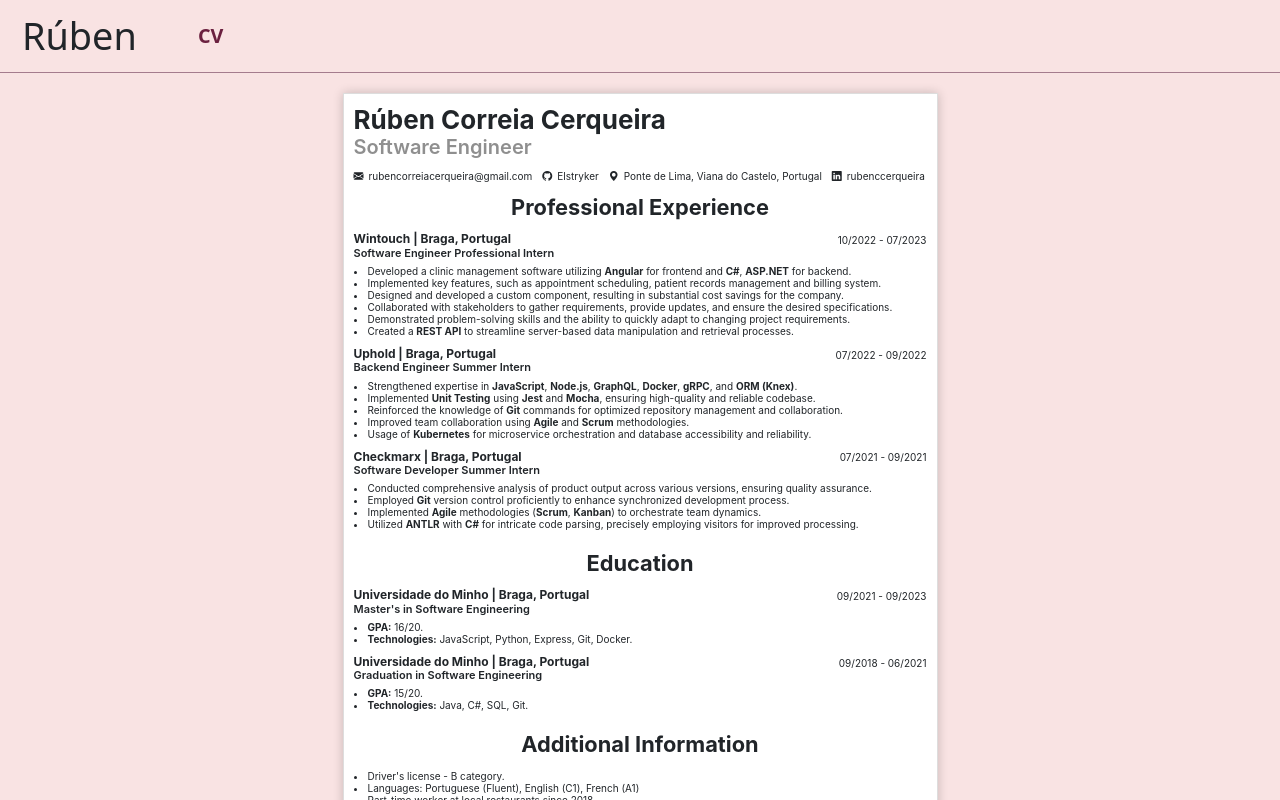
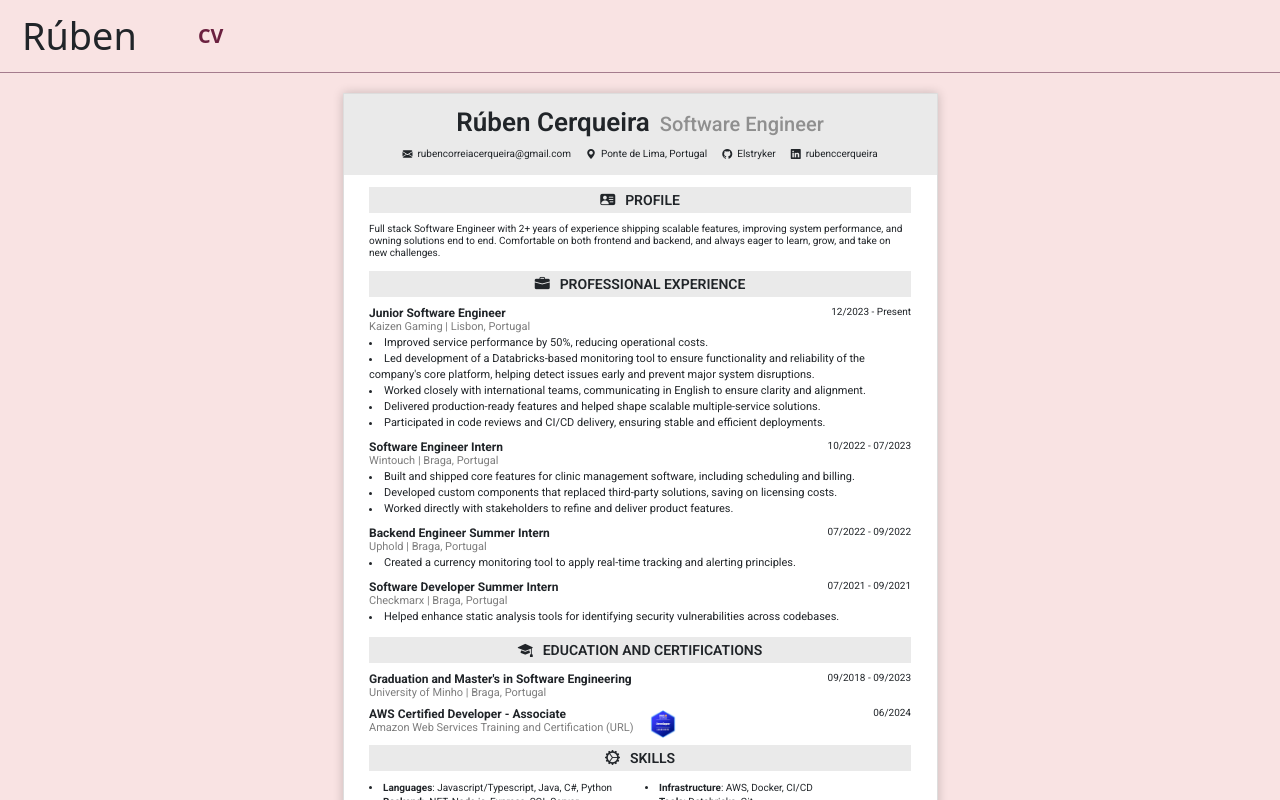
Before and after one commit to rubenccerqueira/rubenccerqueira.github.io, an Angular app: page /cv in a window 1280 px wide. Shown: the top 800 px of the page. Built offline with nearby package versions, Linux system fonts and the light colour scheme.

Commit message:
update packages and update CV page

```diff
--- a/angular.json
+++ b/angular.json
@@ -13,7 +13,7 @@
             "root": "",
             "sourceRoot": "src",
             "prefix": "app",
-            "architect": {
+            "targets": {
                 "build": {
                     "builder": "@angular-devkit/build-angular:browser",
                     "options": {
@@ -47,8 +47,8 @@
                                 },
                                 {
                                     "type": "anyComponentStyle",
-                                    "maximumWarning": "2kb",
-                                    "maximumError": "4kb"
+                                    "maximumWarning": "5kb",
+                                    "maximumError": "10kb"
                                 }
                             ],
                             "fileReplacements": [
@@ -74,10 +74,10 @@
                     "builder": "@angular-devkit/build-angular:dev-server",
                     "configurations": {
                         "production": {
-                            "browserTarget": "myWebsite:build:production"
+                            "buildTarget": "myWebsite:build:production"
                         },
                         "development": {
-                            "browserTarget": "myWebsite:build:development"
+                            "buildTarget": "myWebsite:build:development"
                         }
                     },
                     "defaultConfiguration": "development"
@@ -85,7 +85,7 @@
                 "extract-i18n": {
                     "builder": "@angular-devkit/build-angular:extract-i18n",
                     "options": {
-                        "browserTarget": "myWebsite:build"
+                        "buildTarget": "myWebsite:build"
                     }
                 },
                 "test": {
--- a/src/app/app.component.ts
+++ b/src/app/app.component.ts
@@ -4,6 +4,7 @@ import { Component } from '@angular/core';
   selector: 'app-root',
   templateUrl: './app.component.html',
   styleUrls: ['./app.component.scss'],
+  standalone: false,
 })
 export class AppComponent {
 
--- a/src/app/cv/cv.component.html
+++ b/src/app/cv/cv.component.html
@@ -1,43 +1,70 @@
 <section class="A4Page">
+  <header>
     <section class="identification">
       <!-- Identification -->
-    <h1>Rúben Correia Cerqueira</h1>
-    <h2>Software Engineer</h2>
+      <h1 [innerHtml]="cvData.name"></h1>
+      <h2 [innerHTML]="cvData.title"></h2>
     </section>
     <section class="contacts">
       <!-- Contacts -->
-    <ul class="contactList">
-      <li class="contactItem">
+      <div class="contactItem">
         <i class="bi bi-envelope-fill"></i>
-        <a href="mailto:{{ cvData.contacts.email }}">{{ cvData.contacts.email }}</a>
-      </li>
-      <li class="contactItem">
+        <a
+          href="mailto:{{ cvData.contacts.email }}"
+          [innerHTML]="cvData.contacts.email"
+        ></a>
+      </div>
+      <div class="contactItem">
+        <i class="bi bi-geo-alt-fill"></i>
+        <p [innerHTML]="cvData.contacts.location"></p>
+      </div>
+      <div class="contactItem">
         <i class="bi bi-github"></i>
-        <a href="https://github.com/{{ cvData.contacts.github }}">{{ cvData.contacts.github }}</a>
-      </li>
-      <li class="contactItem">
-        <i class="bi bi-geo-alt-fill"></i>
-        <p>{{ cvData.contacts.location }}</p>
-      </li>
-      <li class="contactItem">
+        <a
+          href="https://github.com/{{ cvData.contacts.github }}"
+          [innerHTML]="cvData.contacts.github"
+        ></a>
+      </div>
+      <div class="contactItem">
         <i class="bi bi-linkedin"></i>
-        <a href="https://linkedin.com/in/:{{ cvData.contacts.linkedin }}">{{ cvData.contacts.linkedin }}</a>
-      </li>
-    </ul>
+        <a
+          href="https://linkedin.com/in/{{ cvData.contacts.linkedin }}"
+          [innerHTML]="cvData.contacts.linkedin"
+        ></a>
+      </div>
+    </section>
+  </header>
+  <div class="body">
+    <section class="sectionWithTitle">
+      <!-- Profile -->
+      <div class="titleArea">
+        <i class="bi bi-person-vcard-fill"></i>
+        <h1>PROFILE</h1>
+      </div>
+      <p class="summaryText" [innerHTML]="cvData.summary"></p>
     </section>
     <section class="sectionWithTitle">
       <!-- Professional Experience -->
-    <h1>Professional Experience</h1>
+      <div class="titleArea">
+        <i class="bi bi-briefcase-fill"></i>
+        <h1 class="sectionTitle">PROFESSIONAL EXPERIENCE</h1>
+      </div>
       <div class="experienceSection">
-      <div *ngFor="let experience of cvData.professionalExperience" class="contextInfo">
-        <div class="firstLine">
-          <h2>{{ experience.organization }} | {{ experience.location }}, {{experience.country}}</h2>
-          <h4>{{ experience.dateBegin }} - {{ experience.dateEnd }}</h4>
-        </div>
-        <h3>
+        <div
+          *ngFor="let experience of cvData.professionalExperience"
+          class="contextInfo"
+        >
+          <h2 class="jobTitle">
             {{ experience.title }}
+          </h2>
+          <h3 class="organizationAndLocation">
+            {{ experience.organization }} | {{ experience.location }},
+            {{ experience.country }}
           </h3>
-        <ul>
+          <h4 class="datePeriod">
+            {{ experience.dateBegin }} - {{ experience.dateEnd }}
+          </h4>
+          <ul class="description">
             <li *ngFor="let item of experience.body" [innerHtml]="item"></li>
           </ul>
         </div>
@@ -45,27 +72,65 @@
     </section>
     <section class="sectionWithTitle">
       <!-- Education -->
-    <h1>Education</h1>
-    <div class="experienceSection">
-      <div *ngFor="let education of cvData.education" class="contextInfo">
-        <div class="firstLine">
-          <h2>{{ education.organization }} | {{ education.location }}, {{education.country}}</h2>
-          <h4>{{ education.dateBegin }} - {{ education.dateEnd }}</h4>
+      <div class="titleArea">
+        <i class="bi bi-mortarboard-fill"></i>
+        <h1>EDUCATION AND CERTIFICATIONS</h1>
       </div>
-        <h3>
+      <div class="educationSection">
+        <div
+          *ngFor="let education of cvData.education"
+          class="contextInfo"
+        >
+          <h2 class="jobTitle">
             {{ education.title }}
+          </h2>
+          <h3 class="organizationAndLocation">
+            {{ education.organization }} | {{ education.location }},
+            {{ education.country }}
           </h3>
-        <ul>
-          <li *ngFor="let item of education.body" [innerHTML]="item"></li>
-        </ul>
+          <h4 class="datePeriod">
+            {{ education.dateBegin }} - {{ education.dateEnd }}
+          </h4>
+        </div>
+        <div
+          *ngFor="let certification of cvData.certifications"
+          class="contextInfo"
+        >
+          <h2 class="jobTitle">
+            {{ certification.title }}
+          </h2>
+          <h3 class="organizationAndBadge">
+            <p>{{ certification.organization }} <a href="{{certification.badgeUrl}}" target="_blank">(URL)</a></p>
+            <img src="./../../assets/aws-certified-developer-associate.png" alt="certification badge">
+          </h3>
+          <h4 class="datePeriod">
+            {{ certification.dateBegin }}
+          </h4>
         </div>
       </div>
     </section>
     <section class="sectionWithTitle">
-    <!-- Additional Information -->
-    <h1>Additional Information</h1>
-    <ul class="observationList">
-      <li *ngFor="let obs of cvData.observations" [innerHtml]="obs"></li>
+      <!-- Skills -->
+      <div class="titleArea">
+        <i class="bi bi-gear-wide-connected"></i>
+        <h1>SKILLS</h1>
+      </div>
+      <ul class="skillList">
+        <li *ngFor="let obs of cvData.skills" [innerHtml]="obs"></li>
       </ul>
     </section>
+    <section class="sectionWithTitle">
+      <!-- Additional Information -->
+      <div class="titleArea">
+        <i class="bi bi-info-circle-fill"></i>
+        <h1>ADDITIONAL INFORMATION</h1>
+      </div>
+      <ul class="observationList">
+        <li
+          *ngFor="let obs of cvData.additionalInformation"
+          [innerHtml]="obs"
+        ></li>
+      </ul>
     </section>
+  </div>
+</section>
--- a/src/app/cv/cv.component.scss
+++ b/src/app/cv/cv.component.scss
@@ -3,7 +3,13 @@
 * {
   margin: 0;
   padding: 0;
-  font-family: "Inter";
+  font-family: "Roboto", sans-serif;
+  font-optical-sizing: auto;
+  font-weight: 400;
+  font-style: normal;
+  font-variation-settings: "wdth" 100;
+  line-height: 100%;
+  list-style-position: inside;
 }
 
 :host {
@@ -12,7 +18,6 @@
   gap: 10px;
   align-items: center;
   padding: 20px 0px;
-  font-size: 10px;
   background-color: #f9e3e3;
 
   .A4Page {
@@ -22,49 +27,67 @@
     overflow: hidden;
     display: flex;
     flex-direction: column;
-    gap: 20px;
+    gap: 12px;
     border: 1px solid #ddd;
     box-shadow: 0 0 10px rgba(0, 0, 0, 0.2);
-    padding: 10px;
+    font-size: 10px;
 
     @media only screen and (max-width: 595px) {
       width: 100%;
       height: fit-content;
     }
 
-    ul {
-      list-style-position: inside;
+    h1 {
+      font-weight: 600;
+      font-size: 14px;
     }
 
-    h1 {
-      font-weight: 700;
+    header {
+      display: flex;
+      flex-direction: column;
+      gap: 14px;
+      align-items: center;
+      justify-content: center;
+      padding: 15px 0;
+      background-color: #eaeaea;
+
+      > * {
+        width: 542px;
       }
 
       .identification {
+        display: flex;
+        justify-content: center;
+        align-items: baseline;
+        gap: 10px;
+
         h1 {
           font-size: 26px;
+          font-weight: 600;
         }
 
         h2 {
           font-size: 20px;
-        font-weight: 600;
+          font-weight: 500;
+          line-height: 90%;
           color: #8f8f8f;
         }
       }
 
       .contacts {
-      margin: -10px 0;
-
-      .contactList {
         display: flex;
+        gap: 15px 15px;
+        justify-content: center;
         flex-wrap: wrap;
-        list-style: none;
-        gap: 0px 10px;
 
         .contactItem {
           display: flex;
           gap: 5px;
           align-items: center;
+
+          a, p {
+            font-weight: 400;
+          }
 
           a:hover {
             color: $strong-wine;
@@ -74,68 +97,115 @@
       }
     }
 
+    .body {
+      display: flex;
+      flex-direction: column;
+      gap: 12px;
+      align-items: center;
+
+      > * {
+        width: 542px;
+      }
+
       .sectionWithTitle {
+        display: flex;
+        flex-direction: column;
+        gap: 10px;
+
+        .titleArea {
+          display: flex;
+          justify-content: center;
+          align-items: center;
+          gap: 10px;
+          padding: 5px 0;
+          background-color: #EAEAEA;
+
+          i {
+            font-size: 15px;
+          }
+
           h1 {
-        display: block;
-        margin-bottom: 12px;
-        width: 100%;
-        text-align: center;
+            font-variant: small-caps;
           }
         }
 
-    .sideBySide {
-      display: grid;
-      grid-template-columns: repeat(2, 1fr);
+        .summaryText {
+          line-height: 120%;
         }
 
-    .experienceSection {
+        .sectionTitle {
+          text-align: center;
+          font-variant: small-caps;
+          font-size: 14px;
+        }
+
+        .experienceSection, .educationSection {
           display: flex;
           flex-direction: column;
           gap: 10px;
-    }
 
           .contextInfo {
             display: flex;
             flex-direction: column;
+            gap: 2px;
+            position: relative;
 
-      h2 {
+            .jobTitle {
               font-size: 12px;
               font-weight: 700;
             }
 
-      h3 {
+            .organizationAndLocation {
               font-size: 11px;
-        font-weight: 600;
+              color: #7D7D7D;
             }
 
-      h4 {
+            .organizationAndBadge {
+              display: flex;
+              position: relative;
+              gap: 5px;
+              align-items: center;
               font-size: 11px;
-        font-weight: 500;
+              font-weight: 400;
+              color: #7D7D7D;
+              width: fit-content;
+
+              img {
+                width: 28px;
+                position: absolute;
+                right: calc(-28px - 15px);
+                bottom: -5px;
+              }
             }
 
-      ul {
-        line-height: 120%;
-        text-align: left;
-        margin-top: 5px;
+            .datePeriod {
+              position: absolute;
+              right: 0;
+              top: 0;
+              font-size: 10px;
             }
 
-      .firstLine {
-        display: flex;
-        align-items: center;
-        justify-content: space-between;
+            .description {
+              padding-top: 1px;
 
-        *:nth-child(2) {
-          line-height: 100%;
-          font-size: 10px;
-          font-weight: normal;
-          padding-top: 1px;
+              > * {
+                line-height: 16px;
+                font-size: 11px;
+                text-align: left;
+              }
             }
           }
         }
 
-    .observationList {
-      line-height: 120%;
-      text-align: left;
+        .skillList {
+          columns: 2;
+
+          > * {
+            line-height: 140%;
           }
         }
       }
+    }
+
+  }
+}
--- a/src/app/cv/cv.component.ts
+++ b/src/app/cv/cv.component.ts
@@ -5,6 +5,7 @@ import * as cvData from './../data/cvData.json';
   selector: 'app-cv',
   templateUrl: './cv.component.html',
   styleUrls: ['./cv.component.scss'],
+  standalone: false,
 })
 export class CvComponent implements OnInit {
   imgPath = './../assets/photo.jpeg';
--- a/src/app/dashboard/dashboard.component.ts
+++ b/src/app/dashboard/dashboard.component.ts
@@ -3,7 +3,8 @@ import { Component, OnInit } from '@angular/core';
 @Component({
   selector: 'app-dashboard',
   templateUrl: './dashboard.component.html',
-  styleUrls: ['./dashboard.component.scss']
+  styleUrls: ['./dashboard.component.scss'],
+  standalone: false,
 })
 export class DashboardComponent implements OnInit {
 
--- a/src/app/data/cvData.json
+++ b/src/app/data/cvData.json
@@ -1,34 +1,32 @@
 {
+  "name": "Rúben Cerqueira",
+  "title": "Software Engineer",
   "contacts": {
     "email": "rubencorreiacerqueira@gmail.com",
-    "location": "Ponte de Lima, Viana do Castelo, Portugal",
+    "location": "Ponte de Lima, Portugal",
     "github": "Elstryker",
     "linkedin": "rubenccerqueira"
   },
+  "summary": [
+    "Full stack Software Engineer with 2+ years of experience shipping scalable features, improving system performance, and owning solutions end to end. Comfortable on both frontend and backend, and always eager to learn, grow, and take on new challenges."
+  ],
   "education": [
     {
-      "title": "Master's in Software Engineering",
-      "organization": "Universidade do Minho",
-      "dateBegin": "09/2021",
+      "title": "Graduation and Master's in Software Engineering",
+      "organization": "University of Minho",
+      "dateBegin": "09/2018",
       "dateEnd": "09/2023",
       "location": "Braga",
-      "country": "Portugal",
-      "body": [
-        "<b>GPA:</b> 16/20.",
-        "<b>Technologies:</b> JavaScript, Python, Express, Git, Docker."
-      ]
-    },
+      "country": "Portugal"
+    }
+  ],
+  "certifications": [
     {
-      "title": "Graduation in Software Engineering",
-      "organization": "Universidade do Minho",
-      "dateBegin": "09/2018",
-      "dateEnd": "06/2021",
-      "location": "Braga",
-      "country": "Portugal",
-      "body": [
-        "<b>GPA:</b> 15/20.",
-        "<b>Technologies:</b> Java, C#, SQL, Git."
-      ]
+      "title": "AWS Certified Developer - Associate",
+      "organization": "Amazon Web Services Training and Certification",
+      "badgeUrl": "https://www.credly.com/badges/07b821ad-fc11-4553-9535-8eccc8015b84/public_url",
+      "dateBegin": "06/2024",
+      "badgeImage": "aws-certified-developer-associate.png"
     }
   ],
   "academicalAndPersonalProjects": [
@@ -59,19 +57,31 @@
   ],
   "professionalExperience": [
     {
-      "title": "Software Engineer Professional Intern",
+      "title": "Junior Software Engineer",
+      "organization": "Kaizen Gaming",
+      "location": "Lisbon",
+      "country": "Portugal",
+      "dateBegin": "12/2023",
+      "dateEnd": "Present",
+      "body": [
+        "Improved service performance by 50%, reducing operational costs.",
+        "Led development of a Databricks-based monitoring tool to ensure functionality and reliability of the company's core platform, helping detect issues early and prevent major system disruptions.",
+        "Worked closely with international teams, communicating in English to ensure clarity and alignment.",
+        "Delivered production-ready features and helped shape scalable multiple-service solutions.",
+        "Participated in code reviews and CI/CD delivery, ensuring stable and efficient deployments."
+      ]
+    },
+    {
+      "title": "Software Engineer Intern",
       "organization": "Wintouch",
       "location": "Braga",
       "country": "Portugal",
       "dateBegin": "10/2022",
       "dateEnd": "07/2023",
       "body": [
-        "Developed a clinic management software utilizing <b>Angular</b> for frontend and <b>C#</b>, <b>ASP.NET</b> for backend.",
-        "Implemented key features, such as appointment scheduling, patient records management and billing system.",
-        "Designed and developed a custom component, resulting in substantial cost savings for the company.",
-        "Collaborated with stakeholders to gather requirements, provide updates, and ensure the desired specifications.",
-        "Demonstrated problem-solving skills and the ability to quickly adapt to changing project requirements.",
-        "Created a <b>REST API</b> to streamline server-based data manipulation and retrieval processes."
+        "Built and shipped core features for clinic management software, including scheduling and billing.",
+        "Developed custom components that replaced third-party solutions, saving on licensing costs.",
+        "Worked directly with stakeholders to refine and deliver product features."
       ]
     },
     {
@@ -82,11 +92,7 @@
       "dateBegin": "07/2022",
       "dateEnd": "09/2022",
       "body": [
-        "Strengthened expertise in <b>JavaScript</b>, <b>Node.js</b>, <b>GraphQL</b>, <b>Docker</b>, <b>gRPC</b>, and <b>ORM (Knex)</b>.",
-        "Implemented <b>Unit Testing</b> using <b>Jest</b> and <b>Mocha</b>, ensuring high-quality and reliable codebase.",
-        "Reinforced the knowledge of <b>Git</b> commands for optimized repository management and collaboration.",
-        "Improved team collaboration using <b>Agile</b> and <b>Scrum</b> methodologies.",
-        "Usage of <b>Kubernetes</b> for microservice orchestration and database accessibility and reliability."
+        "Created a currency monitoring tool to apply real-time tracking and alerting principles."
       ]
     },
     {
@@ -97,31 +103,20 @@
       "dateBegin": "07/2021",
       "dateEnd": "09/2021",
       "body": [
-        "Conducted comprehensive analysis of product output across various versions, ensuring quality assurance.",
-        "Employed <b>Git</b> version control proficiently to enhance synchronized development process.",
-        "Implemented <b>Agile</b> methodologies (<b>Scrum</b>, <b>Kanban</b>) to orchestrate team dynamics.",
-        "Utilized <b>ANTLR</b> with <b>C#</b> for intricate code parsing, precisely employing visitors for improved processing."
+        "Helped enhance static analysis tools for identifying security vulnerabilities across codebases."
       ]
     }
   ],
   "skills": [
-    "Programming languages (<b>Java, Python, C#, TypeScript</b>);",
-    "Web development (<b>HTML, CSS, JavaScript, Angular</b>);",
-    "Database Management (<b>SQL, NoSQL</b>);",
-    "Software development methodologies (<b>Agile, Scrum, Kanban</b>);",
-    "Version control (<b>Git</b>);",
-    "Unit testing and test automation (<b>Jest, Mocha</b>);",
-    "Deployment (<b>Docker</b>);",
-    "System architectures (<b>REST, GraphQL, Microservices</b>);",
-    "Continuous learning;",
-    "Problem-solving;",
-    "Teamwork;",
-    "Organization;",
-    "Adaptability."
+    "<b>Languages</b>: Javascript/Typescript, Java, C#, Python",
+    "<b>Backend</b>: .NET, Node.js, Express, SQL Server",
+    "<b>Frontend</b>: React, Angular",
+    "<b>Testing</b>: xUnit, Jest, Mocha",
+    "<b>Infrastructure</b>: AWS, Docker, CI/CD",
+    "<b>Tools</b>: Databricks, Git",
+    "<b>Other</b>: RabbitMQ, API design, GraphQL design, gRPC, Agile/Scrum"
   ],
-  "observations": [
-    "Driver's license - B category.",
-    "Languages: Portuguese (Fluent), English (C1), French (A1)",
-    "Part-time worker at local restaurants since 2018."
+  "additionalInformation": [
+    "Spoken languages: Portuguese (Native), English (C1), French (A1), German (A1)."
   ]
 }
--- a/src/app/projects/projects.component.ts
+++ b/src/app/projects/projects.component.ts
@@ -3,7 +3,8 @@ import { Component, OnInit } from '@angular/core';
 @Component({
   selector: 'app-projects',
   templateUrl: './projects.component.html',
-  styleUrls: ['./projects.component.scss']
+  styleUrls: ['./projects.component.scss'],
+  standalone: false,
 })
 export class ProjectsComponent implements OnInit {
 
--- a/src/index.html
+++ b/src/index.html
@@ -2,10 +2,16 @@
 <html lang="en">
   <head>
     <meta charset="utf-8" />
-    <title>MyWebsite</title>
+    <title>Ruben Portfolio</title>
     <base href="/" />
     <meta name="viewport" content="width=device-width, initial-scale=1" />
     <link rel="icon" type="image/x-icon" href="favicon.ico" />
+    <link rel="preconnect" href="https://fonts.googleapis.com" />
+    <link rel="preconnect" href="https://fonts.gstatic.com" crossorigin />
+    <link
+      href="https://fonts.googleapis.com/css2?family=Roboto:ital,wght@0,100..900;1,100..900&display=swap"
+      rel="stylesheet"
+    />
   </head>
   <body>
     <app-root></app-root>
```
Also changed, not shown: package.json (+27 -27 lines), src/assets/aws-certified-developer-associate.png (added), 19 other files (tests, documents, lock files or other folders). Lines whose indentation alone changed are shown as unchanged.
